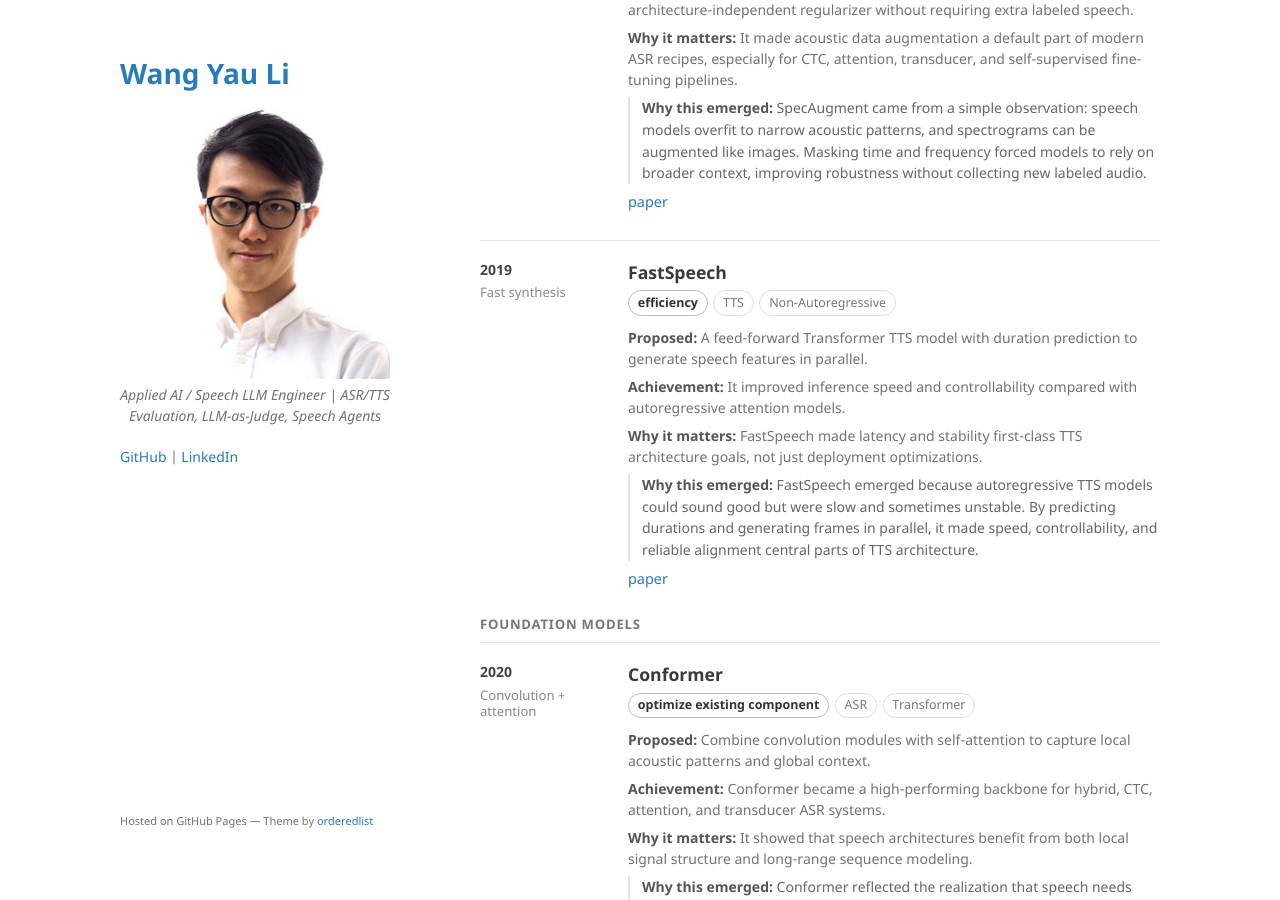
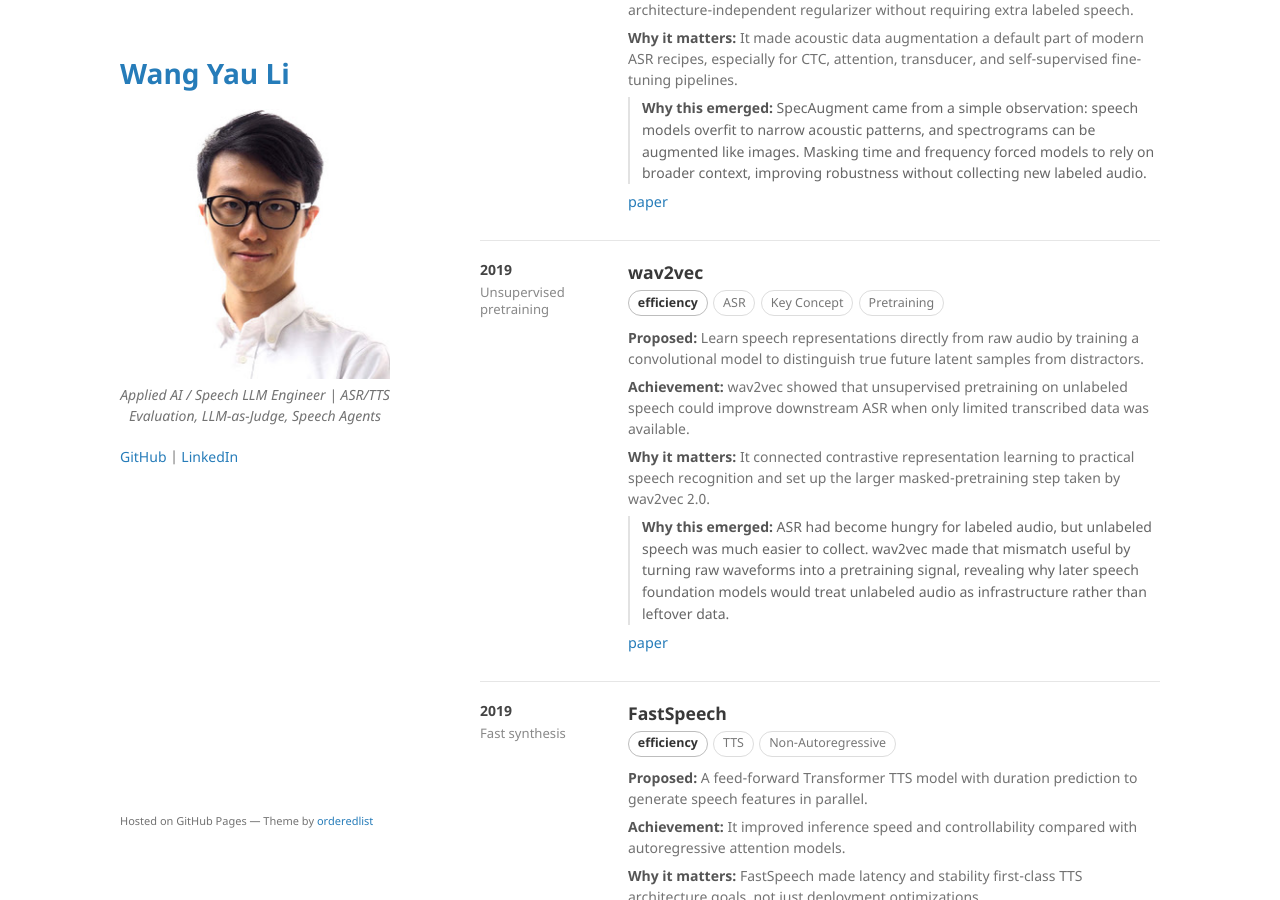
Before and after one commit to kennethli319/kennethli319.github.io, a Jekyll site: the page built from speech-timeline.md, in a window 1280 px wide and 900 px high, scrolled down 18022 px. Built offline with Jekyll 4.4.1, drawn with Linux system fonts in a browser that asks for light colours.

Commit message:
Add wav2vec speech timeline milestone

```diff
--- a/speech-timeline.md
+++ b/speech-timeline.md
@@ -834,6 +834,22 @@ title: Speech Timeline
 <section class="speech-row">
   <aside class="speech-year">
     2019
+    <div class="speech-kicker">Unsupervised pretraining</div>
+  </aside>
+  <div class="speech-body">
+    <h2>wav2vec</h2>
+    <div class="speech-meta"><span class="speech-impact">efficiency</span><span class="speech-tag">ASR</span><span class="speech-tag">Key Concept</span><span class="speech-tag">Pretraining</span></div>
+    <p><strong>Proposed:</strong> Learn speech representations directly from raw audio by training a convolutional model to distinguish true future latent samples from distractors.</p>
+    <p><strong>Achievement:</strong> wav2vec showed that unsupervised pretraining on unlabeled speech could improve downstream ASR when only limited transcribed data was available.</p>
+    <p><strong>Why it matters:</strong> It connected contrastive representation learning to practical speech recognition and set up the larger masked-pretraining step taken by wav2vec 2.0.</p>
+    <p class="speech-reflection"><strong>Why this emerged:</strong> ASR had become hungry for labeled audio, but unlabeled speech was much easier to collect. wav2vec made that mismatch useful by turning raw waveforms into a pretraining signal, revealing why later speech foundation models would treat unlabeled audio as infrastructure rather than leftover data.</p>
+    <p class="speech-source"><a href="https://arxiv.org/abs/1904.05862">paper</a></p>
+  </div>
+</section>
+
+<section class="speech-row">
+  <aside class="speech-year">
+    2019
     <div class="speech-kicker">Fast synthesis</div>
   </aside>
   <div class="speech-body">
```
